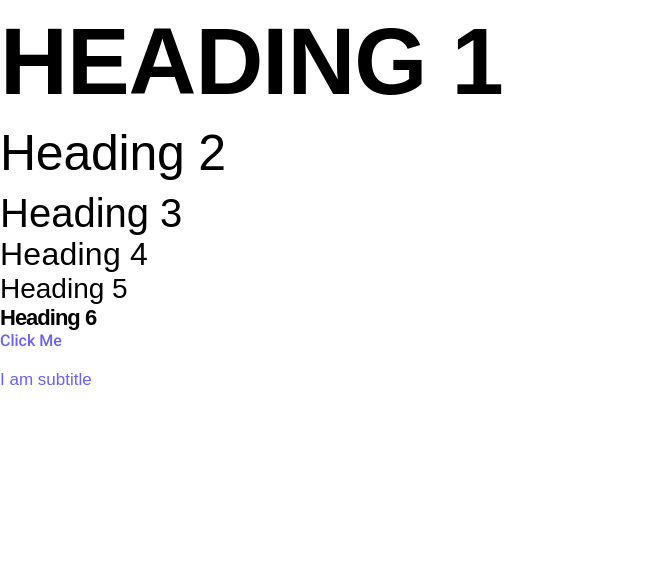
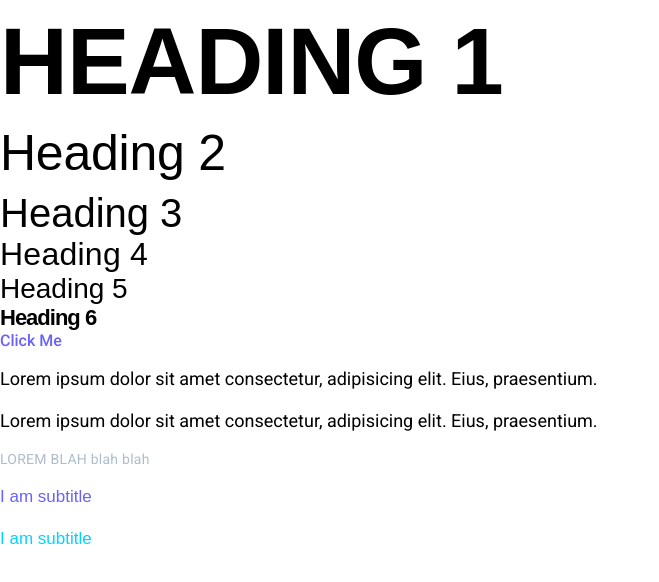
Before and after one commit to Francis-Frimpong/swipe-guided-project, a plain HTML site: page index.html in a window 1280 px wide. Shown: the whole page, without its empty margins (0-659 px from the left). Drawn offline with Linux system fonts and the light colour scheme; a web font is replaced by a local one.

Commit message:
building a design system for the swipe guided project

```diff
--- a/index.html
+++ b/index.html
@@ -20,7 +20,19 @@
 
     <a href="#">Click Me</a>
 
+    <p>
+        Lorem ipsum dolor sit amet consectetur, adipisicing elit. Eius, praesentium.
+    </p>
+
+    <p>
+        Lorem ipsum dolor sit amet consectetur, adipisicing elit. Eius, praesentium.
+    </p>
+
+    <p class="secondary-text">LOREM BLAH blah blah</p>
     <p class="subtitle">
+        I am subtitle
+    </p>
+    <p class="subtitle2">
         I am subtitle
     </p>
 </body>
--- a/style.css
+++ b/style.css
@@ -24,6 +24,11 @@
     --primary-accent: #0a2540;
     --bg-white: #fff;
     --bg-light: #f7f9fc;
+
+    --p-size: 18px;
+    --p-height: 26px;
+    --secondary-text-size: 14px;
+    --secondary-text-height: 18px;
 
     /* SPACING */
     --spacing-sm: 8px;
@@ -102,10 +107,31 @@ a:hover {
     color: var(--primary-accent);
 }
 
-.subtitle {
+p {
+    font-size: var(--p-size);
+    line-height: var(--p-height);
+    font-weight: 400;
+    margin: var(--spacing-md) 0;
+
+}
+
+
+.subtitle ,
+.subtitle2{
     color: var(--purple-1);
     font-family: var(--heading-font);
     font-weight: 500;
     font-size: var(--subtitle-size);
     line-height: var(--subtitle-height);
 }
+
+.subtitle2 {
+    color: var(--blue-1);
+}
+
+.secondary-text {
+    font-size: var(--secondary-text-size);
+    line-height: var(--secondary-text-height);
+    color: var(--text-grey);
+    letter-spacing: 0.25px;
+}
```
